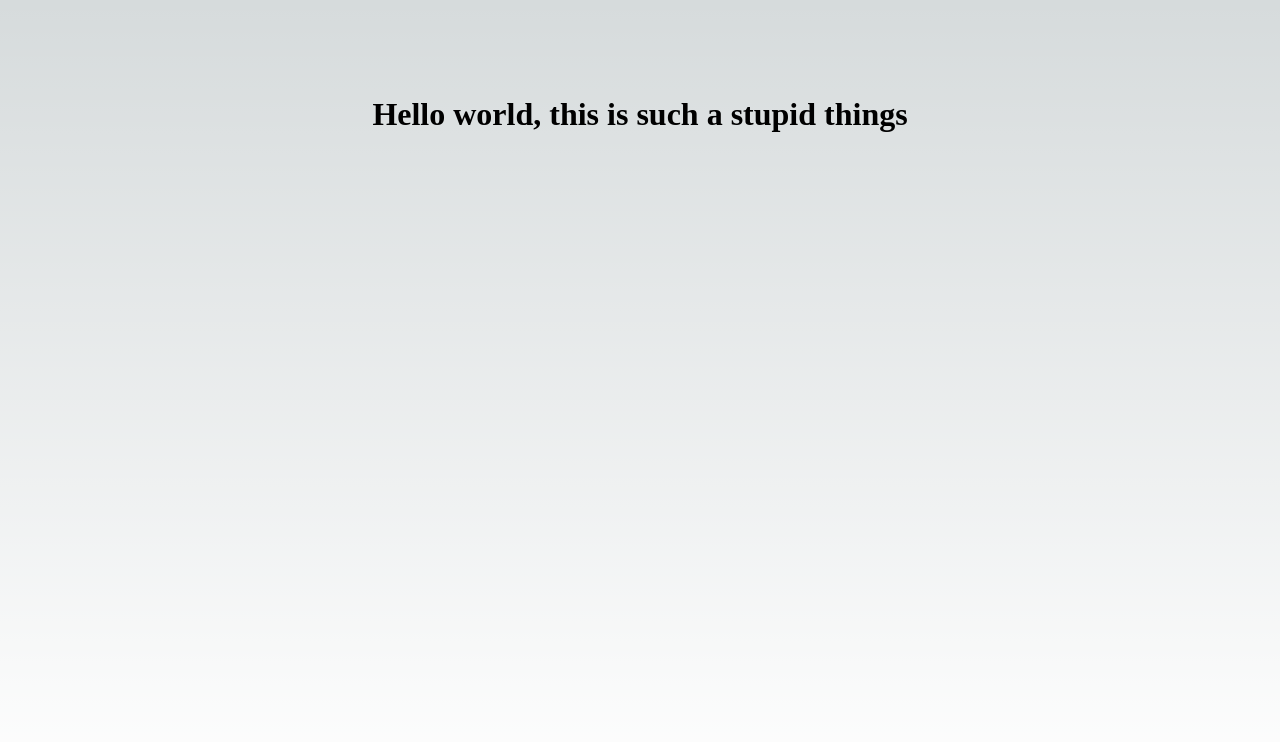
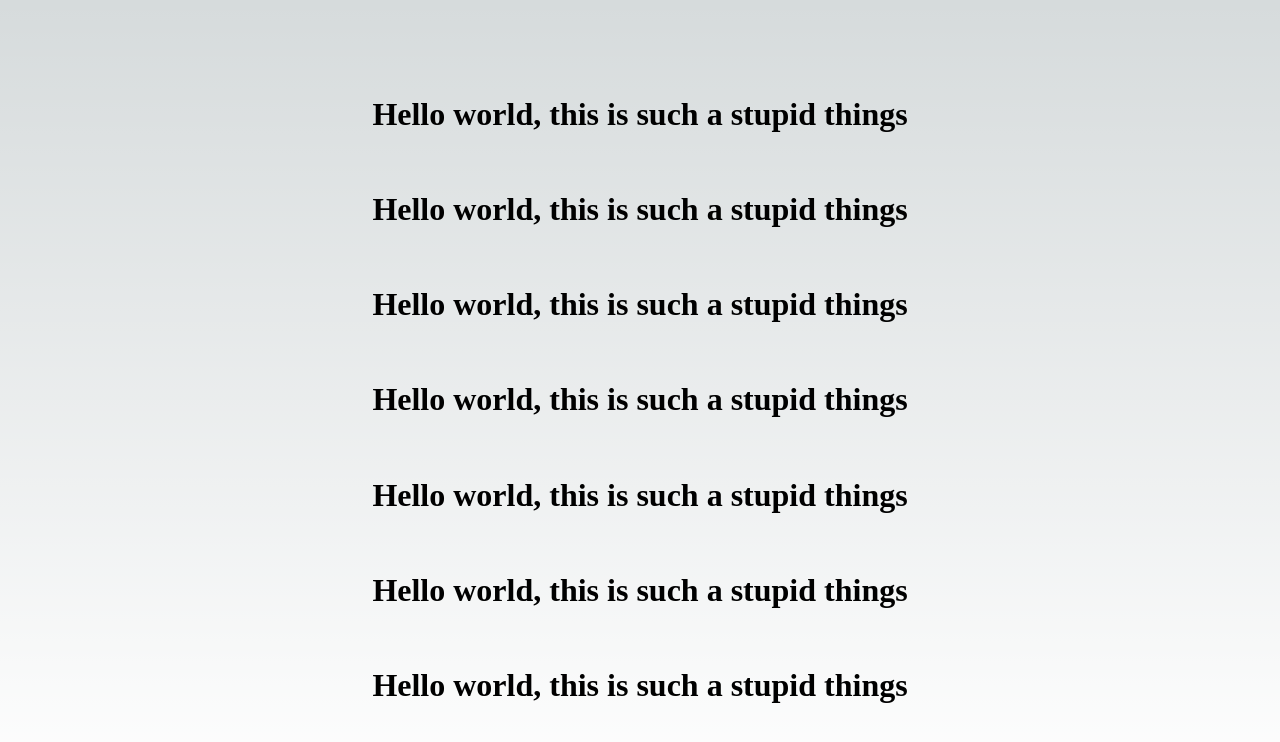
Before and after one commit to mhmadamrii/Waysbook-nextJS-TS, a Next.js app: page / in a window 1280 px wide. Shown: the top 742 px of the page. Built offline with nearby package versions, Linux system fonts and the light colour scheme.

Commit message:
second commit

```diff
--- a/pages/index.tsx
+++ b/pages/index.tsx
@@ -16,6 +16,12 @@ export default function Home() {
       </Head>
       <main className={styles.main}>
         <h1>Hello world, this is such a stupid things</h1>
+        <h1>Hello world, this is such a stupid things</h1>
+        <h1>Hello world, this is such a stupid things</h1>
+        <h1>Hello world, this is such a stupid things</h1>
+        <h1>Hello world, this is such a stupid things</h1>
+        <h1>Hello world, this is such a stupid things</h1>
+        <h1>Hello world, this is such a stupid things</h1>
       </main>
     </>
   )
```
